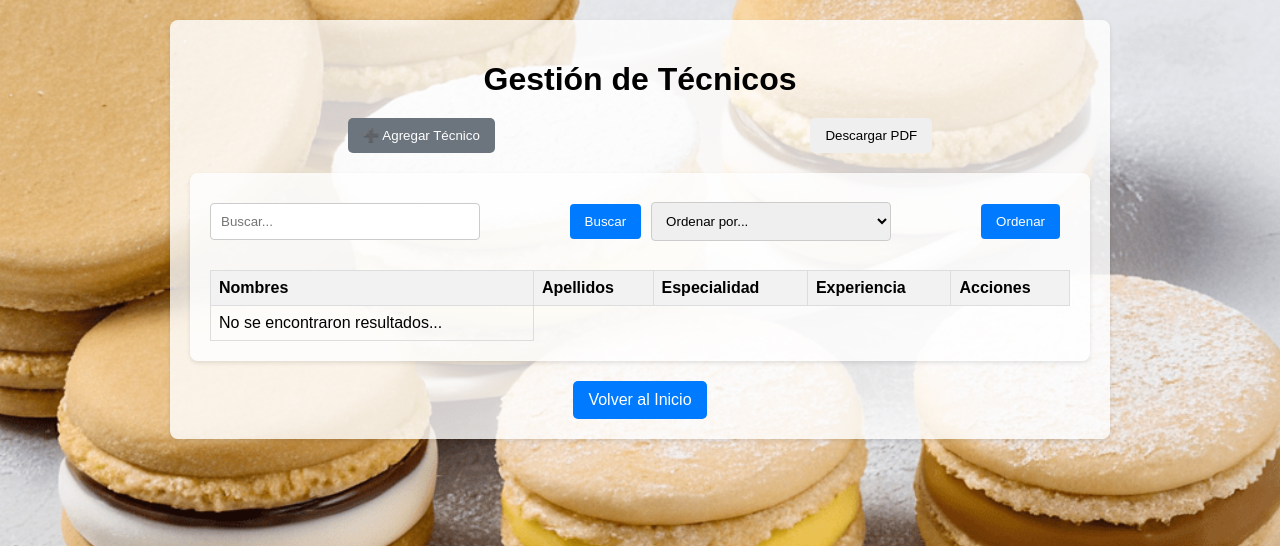
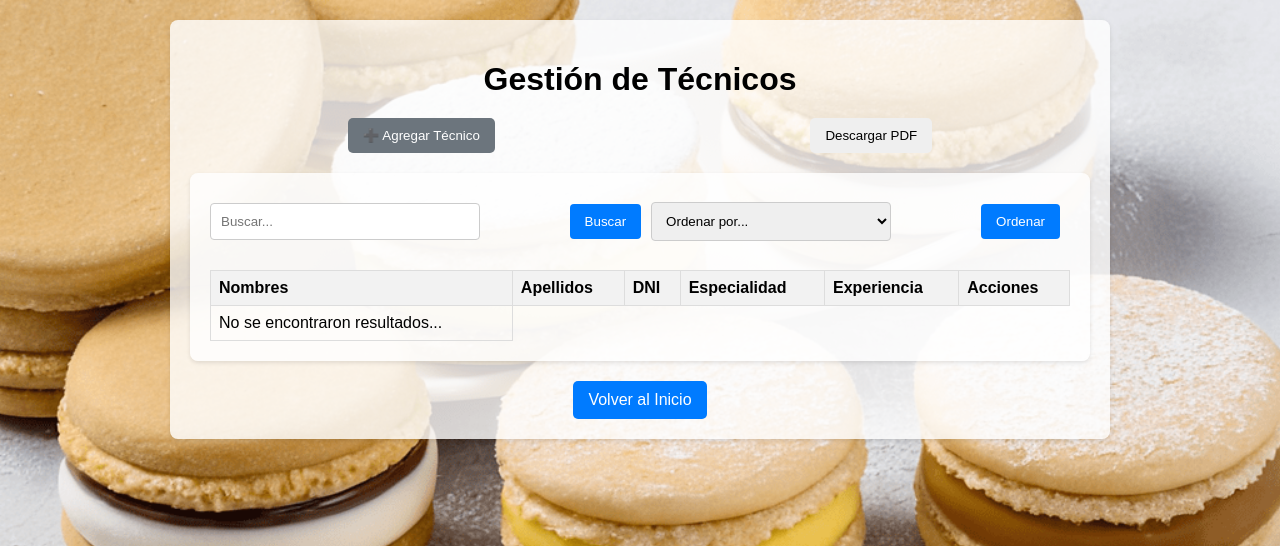
Before and after one commit to AnaiGarcia/proyecto-algoritmos, a PHP site: page /proyecto-algoritmos/tecnicos.php in a window 1280 px wide. Shown: the top 546 px of the page. Run offline with PHP 8.4, Linux system fonts and the light colour scheme; the visitor is signed in with stand-in values (Sample User, id 1); data that the repository does not hold is empty.

Commit message:
cambios;

```diff
--- a/api/tecnicos/guardar.php
+++ b/api/tecnicos/guardar.php
@@ -6,16 +6,18 @@ try {
     if ($_SERVER['REQUEST_METHOD'] === 'POST') {
         $nombres = isset($_POST['nombres']) ? $_POST['nombres'] : '';
         $apellidos = isset($_POST['apellidos']) ? $_POST['apellidos'] : '';
+        $dni = isset($_POST['dni']) ? $_POST['dni'] : '';
         $especialidad = isset($_POST['especialidad']) ? $_POST['especialidad'] : '';
         $experiencia = isset($_POST['experiencia']) ? $_POST['experiencia'] : '';
-        if (empty($nombres) || empty($apellidos) || empty($especialidad) || empty($experiencia)) {
+        if (empty($nombres) || empty($apellidos) || empty($dni) || empty($especialidad) || empty($experiencia)) {
             echo json_encode(['error' => 'Todos los campos son obligatorios']);
             exit;
         }
 
-        $stmt = $dbh->prepare("INSERT INTO persona (nombres, apellidos) VALUES (:nombres, :apellidos)");
+        $stmt = $dbh->prepare("INSERT INTO persona (nombres, apellidos, dni) VALUES (:nombres, :apellidos, :dni)");
         $stmt->bindParam(':nombres', $nombres);
         $stmt->bindParam(':apellidos', $apellidos);
+        $stmt->bindParam(':dni', $dni);
 
         $stmt->execute();
         $personaid = $dbh->lastInsertId();
--- a/assets/js/tecnicos.js
+++ b/assets/js/tecnicos.js
@@ -31,6 +31,7 @@ function actualizarTabla() {
       fila.innerHTML = `
               <td>${tecnico.nombres}</td>
               <td>${tecnico.apellidos}</td>
+              <td>${tecnico.dni}</td>
               <td>${tecnico.especialidad}</td>
               <td>${tecnico.experiencia}</td>`;
       if (auth_rol && auth_rol == 'Administrador') {
@@ -54,6 +55,7 @@ function mostrarFormulario() {
   document.getElementById('formulario-tecnico').style.display = 'block';
   document.getElementById('nombres').value = '';
   document.getElementById('apellidos').value = '';
+  document.getElementById('dni').value = '';
   document.getElementById('especialidad').value = '';
   document.getElementById('experiencia').value = '';
   document.getElementById('btn-guardar').style.display = 'inline-block';
@@ -84,6 +86,7 @@ function tecnicoYaExiste(nombre) {
 async function agregarTecnicoTabla() {
   const nombres = document.getElementById('nombres').value;
   const apellidos = document.getElementById('apellidos').value;
+  const dni = document.getElementById('dni').value;
   const experiencia = document.getElementById('experiencia').value;
   const especialidad = document.getElementById('especialidad').value;
 
@@ -95,12 +98,13 @@ async function agregarTecnicoTabla() {
         headers: {
           'Content-Type': 'application/x-www-form-urlencoded'
         },
-        body: `id=${tecnicoSeleccionado.id}&nombres=${nombres}&apellidos=${apellidos}&dni=${dni}&rol=${rol}`
+        body: `id=${tecnicoSeleccionado.id}&nombres=${nombres}&apellidos=${apellidos}&dni=${dni}&experiencia=${experiencia}&especialidad=${especialidad}`
       });
     } else {
       const body = new FormData();
       body.append('nombres', nombres);
       body.append('apellidos', apellidos);
+      body.append('dni', dni);
       body.append('experiencia', experiencia);
       body.append('especialidad', especialidad);
       response = await fetch('api/tecnicos/guardar.php', {
@@ -186,13 +190,14 @@ function editarTecnico() {
   }
 }
 
-function agregarATabla(nombres, apellidos, especialidad, experiencia) {
+function agregarATabla(nombres, apellidos, dni, especialidad, experiencia) {
   const tbody = document.getElementById('tecnicos-body');
   const row = tbody.insertRow();
   const auth_rol = document.getElementById('auth_rol').value;
   row.innerHTML = `
     <td>${nombres}</td>
     <td>${apellidos}</td>
+    <td>${dni}</td>
     <td>${especialidad}</td>
     <td>${experiencia}</td>
   `;
@@ -239,7 +244,7 @@ function mostrarTecnicos(tecnicos) {
   tbody.innerHTML = ''; // Limpiar la tabla
 
   tecnicos.forEach(tecnico => {
-    agregarATabla(tecnico.nombres, tecnico.apellidos, tecnico.especialidad, tecnico.experiencia);
+    agregarATabla(tecnico.nombres, tecnico.dni, tecnico.apellidos, tecnico.especialidad, tecnico.experiencia);
   });
 }
 
--- a/tecnicos.php
+++ b/tecnicos.php
@@ -34,6 +34,7 @@ if(strlen($_SESSION['auth_user'])=="")
     <div id="formulario-tecnico" class="formulario" style="display:none;">
       <input type="text" id="nombres" placeholder="Nombres del técnico" class="input-search">
       <input type="text" id="apellidos" placeholder="Apellidos del técnico" class="input-search">
+      <input type="text" id="dni" placeholder="DNI" class="input-search">
       <input type="text" id="especialidad" placeholder="Especialidad" class="input-search">
       <input type="text" id="experiencia" placeholder="Experiencia" class="input-search">
       <button class="btn btn-primary" id="btn-guardar" onclick="agregarTecnico()">Agregar Técnico</button>
@@ -58,6 +59,7 @@ if(strlen($_SESSION['auth_user'])=="")
         <tr>
           <th>Nombres</th>
           <th>Apellidos</th>
+          <th>DNI</th>
           <th>Especialidad</th>
           <th>Experiencia</th>
           <th>Acciones</th>
```
